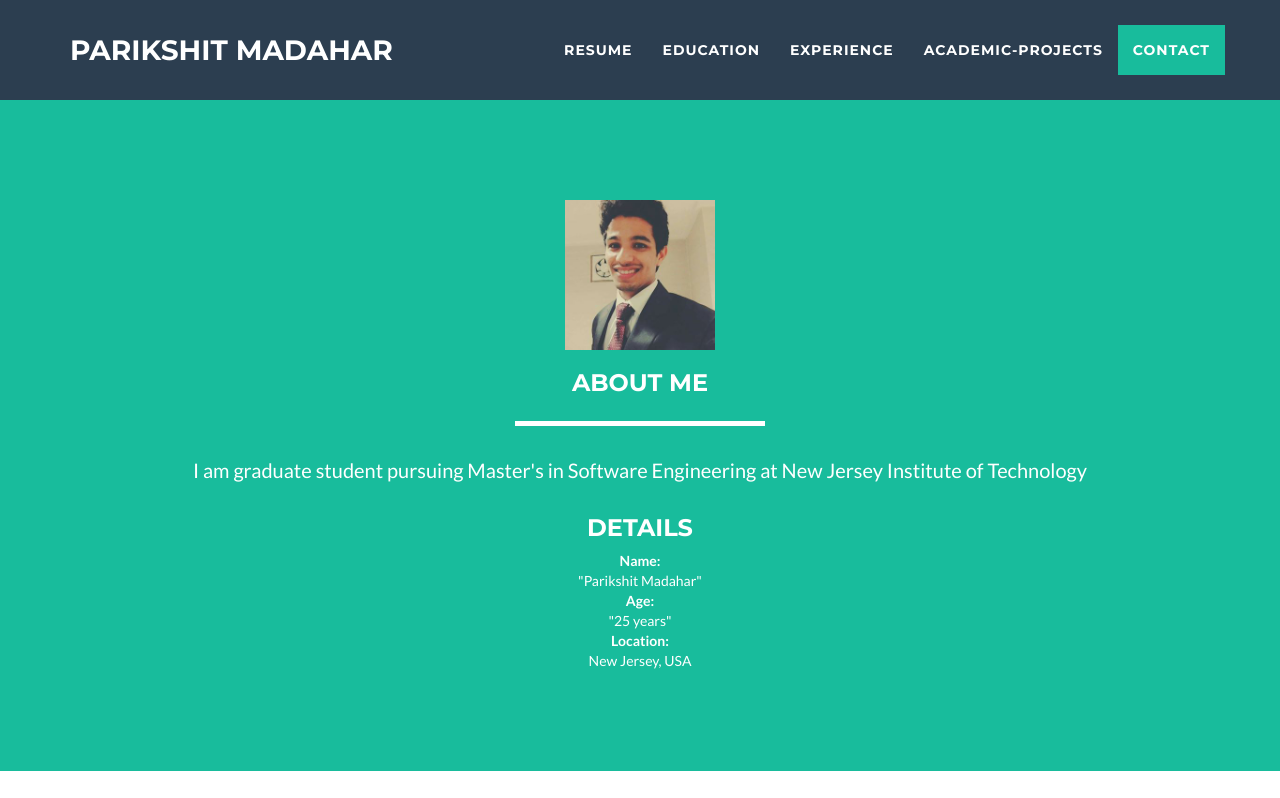
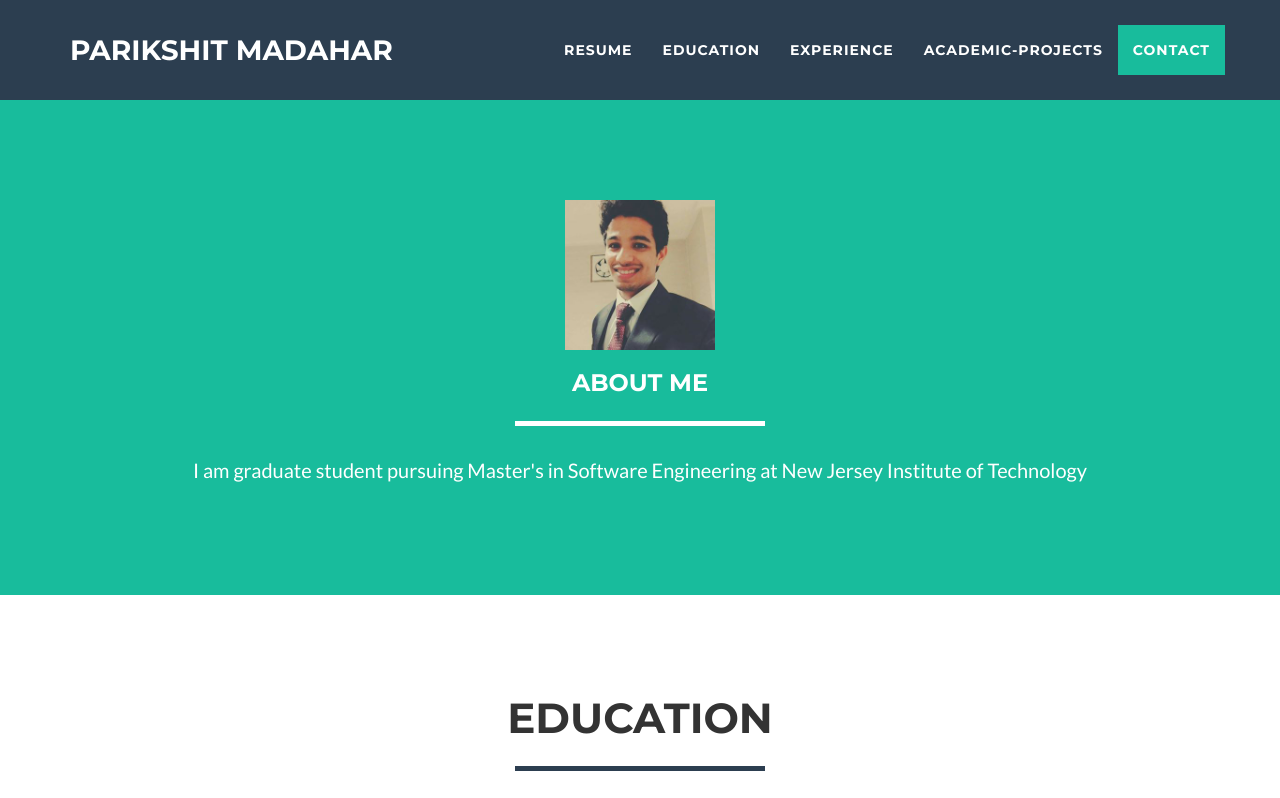
Before and after one commit to parikshitmadahar/parikshitmadahar.github.io, a website: page index.html in a window 1280 px wide. Shown: the top 798 px of the page. Drawn offline with nearby package versions, Linux system fonts and the light colour scheme.

Commit message:
updated index

```diff
--- a/index.html
+++ b/index.html
@@ -84,27 +84,6 @@
                         <hr class="star-light">
                         <p> I am graduate student pursuing Master's in Software Engineering at New Jersey Institute of Technology</p>
                         </div>
-				 <div class="col-lg-12">
-                    <h3>Details</h3>
-                    	<strong>Name:</strong>
-                    	<br>
-
-                    		"Parikshit Madahar"
-
-                    	<br>
-                    	<strong>Age:</strong>
-                    	<br>
-
-                    		"25 years"
-
-                    	<br>
-
-                    	<strong>Location:</strong>
-                    	<br>
-
-                    		New Jersey, USA
-
-                    	<br>
 
                    </div>
                 </div>
```
